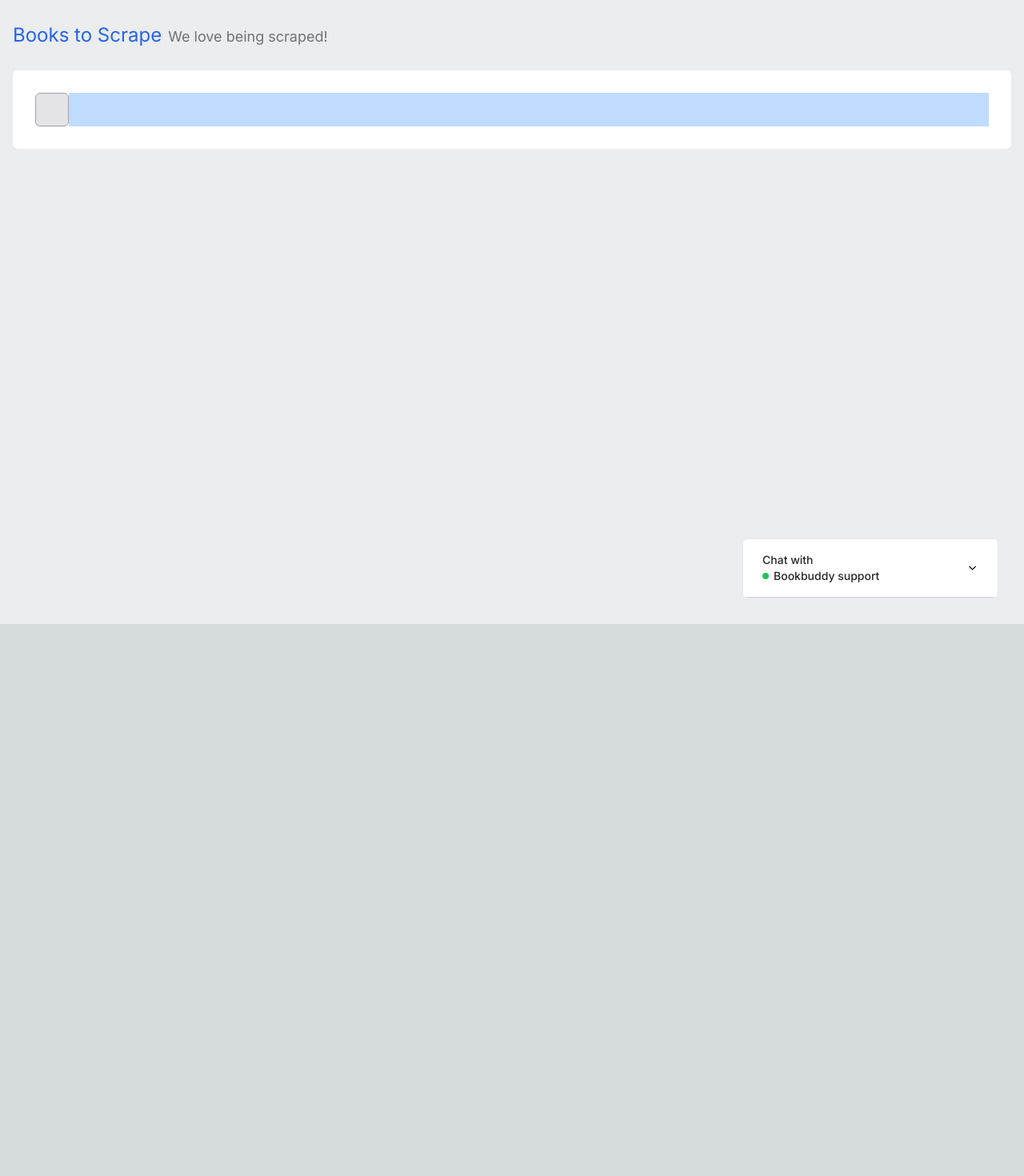
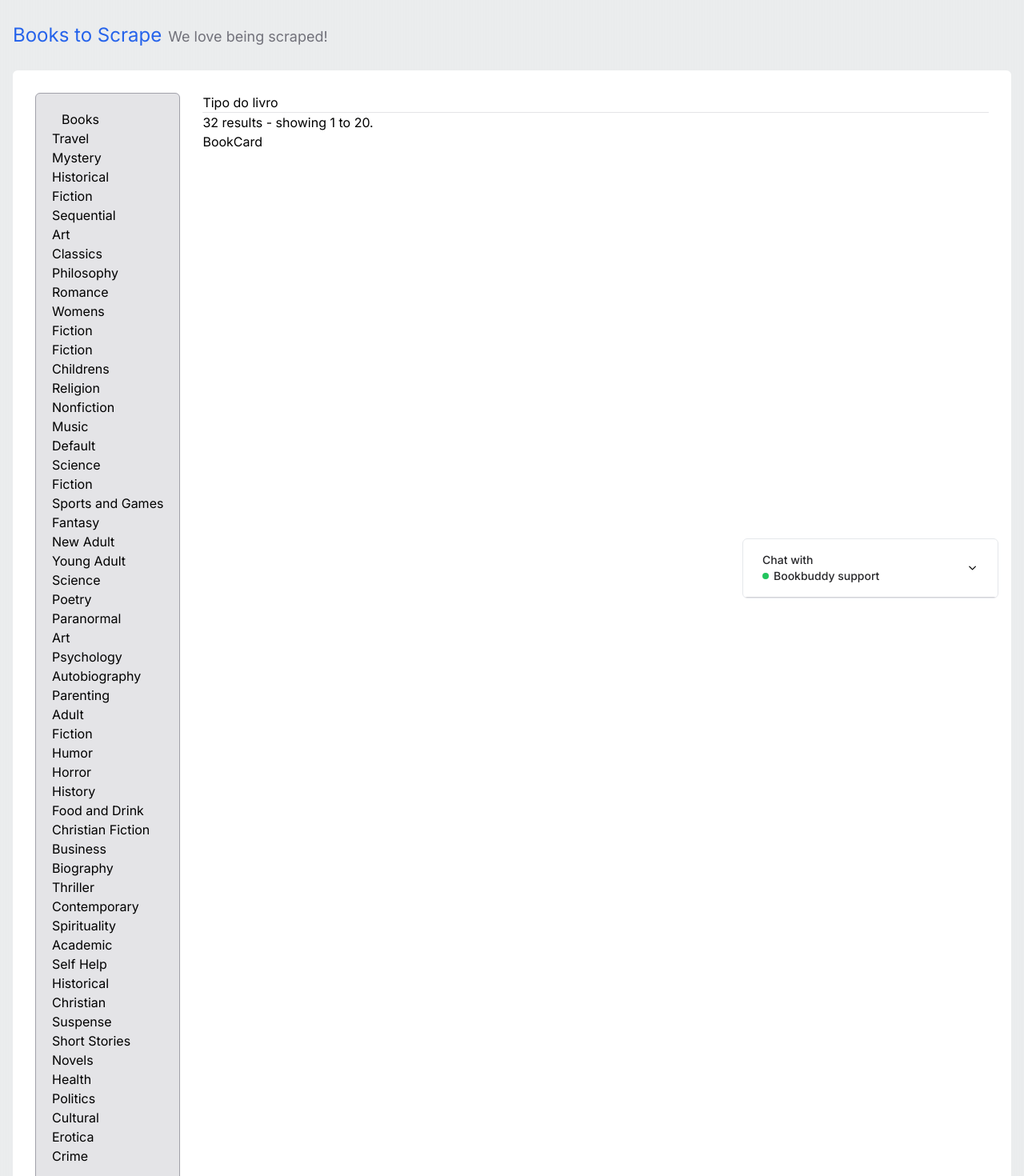
Before and after one commit to ederbiason/chatbot-app, a Next.js app: page / in a window 1280 px wide. Shown: the part 20-1490 px from the top of the page at 80% size. Before the commit the page ends 800 px from the top, so only its background shows below. Built offline with nearby package versions, Linux system fonts and the light colour scheme.

Commit message:
feat: book page sections

```diff
--- /dev/null
+++ b/src/components/BookCard.tsx
@@ -0,0 +1,9 @@
+
+
+const BookCard = () => {
+  return (
+    <div>BookCard</div>
+  )
+}
+
+export default BookCard
--- a/src/components/BookSection.tsx
+++ b/src/components/BookSection.tsx
@@ -1,18 +1,36 @@
+import BookCard from "@/components/BookCard"
+import { booksType } from "@/helpers/constants/book-type"
 
 const BookSection = () => {
   return (
     <div className="bg-white w-full p-7 rounded-md">
-        {/* <BooksHeader /> */}
+      {/* <BooksHeader /> */}
 
-        <div className="flex w-full">
-            <div className="bg-zinc-200 p-5 rounded-md border border-zinc-400 shadow-sm">
+      <div className="flex w-full">
+        <div className="bg-zinc-200 p-5 rounded-md border border-zinc-400 shadow-sm">
+          <a href="/" className="px-3 py-4">Books</a>
 
-            </div>
+          <ul className="decoration-dotted decoration-black">
+            {booksType.map((type) => (
+              <li key={type}>
+                {type}
+              </li>
+            ))}
+          </ul>
+        </div>
 
-            <div className="flex-1 bg-blue-200 ">
+        <div className="flex-1  ml-7">
+          <h1>
+            Tipo do livro
+          </h1>
 
-            </div>
+          <div className="h-[1px] w-full bg-zinc-200 rounded" />
+
+          <p>32 results - showing 1 to 20.</p>
+
+          <BookCard />
         </div>
+      </div>
     </div>
   )
 }
--- /dev/null
+++ b/src/helpers/constants/book-type.ts
@@ -0,0 +1,56 @@
+export const booksType = [
+    "Travel",
+    "Mystery",
+    "Historical ",
+    "Fiction",
+    "Sequential",
+    "Art",
+    "Classics",
+    "Philosophy",
+    "Romance",
+    "Womens" ,
+    "Fiction",
+    "Fiction",
+    "Childrens",
+    "Religion",
+    "Nonfiction",
+    "Music",
+    "Default",
+    "Science" ,
+    "Fiction",
+    "Sports and Games",
+    "Fantasy",
+    "New Adult",
+    "Young Adult",
+    "Science",
+    "Poetry",
+    "Paranormal",
+    "Art",
+    "Psychology",
+    "Autobiography",
+    "Parenting",
+    "Adult" ,
+    "Fiction",
+    "Humor",
+    "Horror",
+    "History",
+    "Food and Drink",
+    "Christian Fiction",
+    "Business",
+    "Biography",
+    "Thriller",
+    "Contemporary",
+    "Spirituality",
+    "Academic",
+    "Self Help",
+    "Historical",
+    "Christian",
+    "Suspense",
+    "Short Stories",
+    "Novels",
+    "Health",
+    "Politics",
+    "Cultural",
+    "Erotica",
+    "Crime"
+]
```
